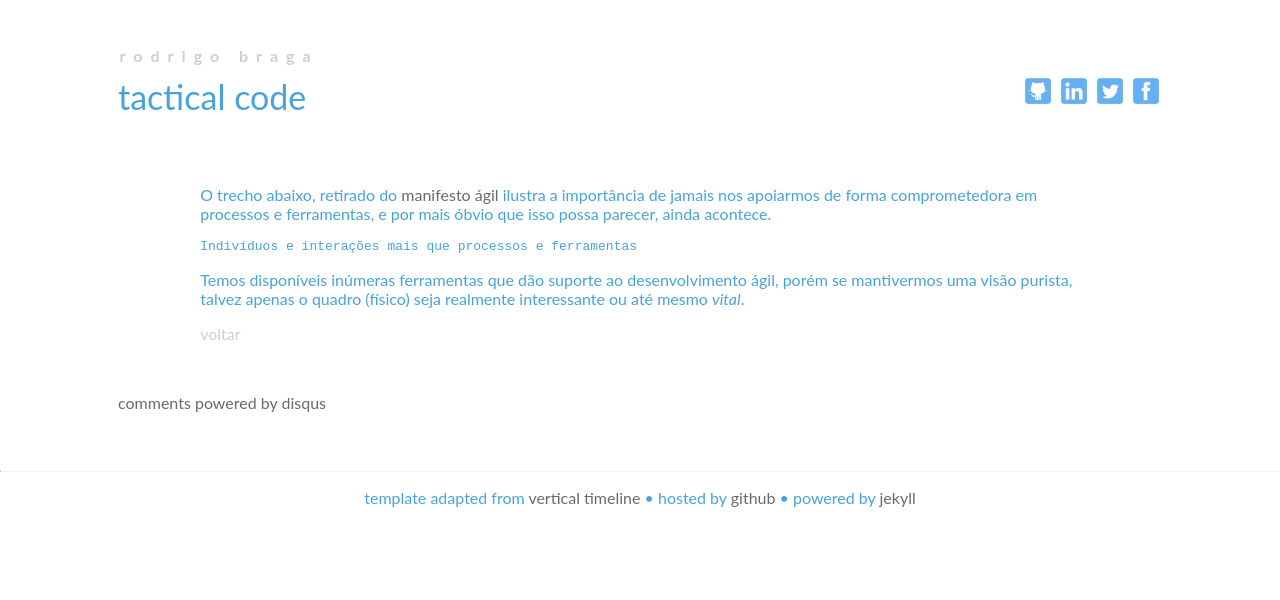
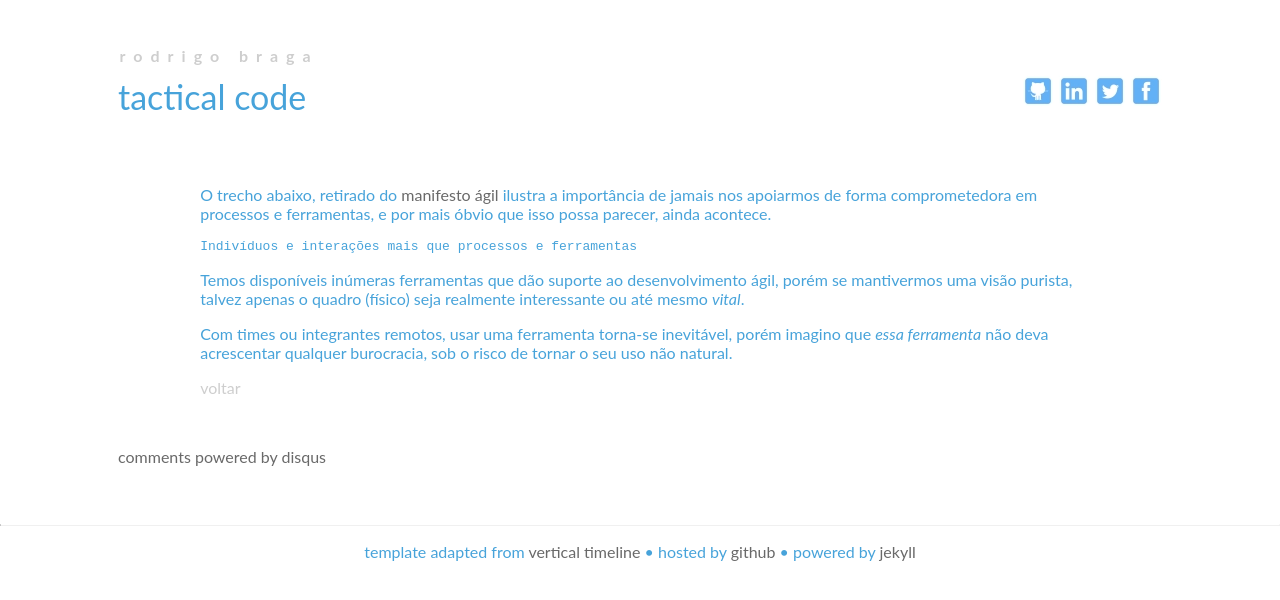
Before and after one commit to rodrigobraga/rodrigobraga.github.io, a Jekyll site: the page built from _posts/2013-11-21-nao-se-apoie-em-ferramentas.md, in a window 1280 px wide. Shown: the top 600 px of the page. Built offline with Jekyll 4.4.1, drawn with Linux system fonts in a browser that asks for light colours; Markdown is read by kramdown in place of the engine named in the settings; comment, search, counter and statistics services are not loaded.

Commit message:
Update 2013-11-21-nao-se-apoie-em-ferramentas.md

````diff
--- a/_posts/2013-11-21-nao-se-apoie-em-ferramentas.md
+++ b/_posts/2013-11-21-nao-se-apoie-em-ferramentas.md
@@ -15,3 +15,5 @@ Indivíduos e interações mais que processos e ferramentas
 ```
 
 Temos disponíveis inúmeras ferramentas que dão suporte ao desenvolvimento ágil, porém se mantivermos uma visão purista, talvez apenas o quadro (físico) seja realmente interessante ou até mesmo *vital*.
+
+Com times ou integrantes remotos, usar uma ferramenta torna-se inevitável, porém imagino que *essa ferramenta* não deva acrescentar qualquer burocracia, sob o risco de tornar o seu uso não natural.
````
